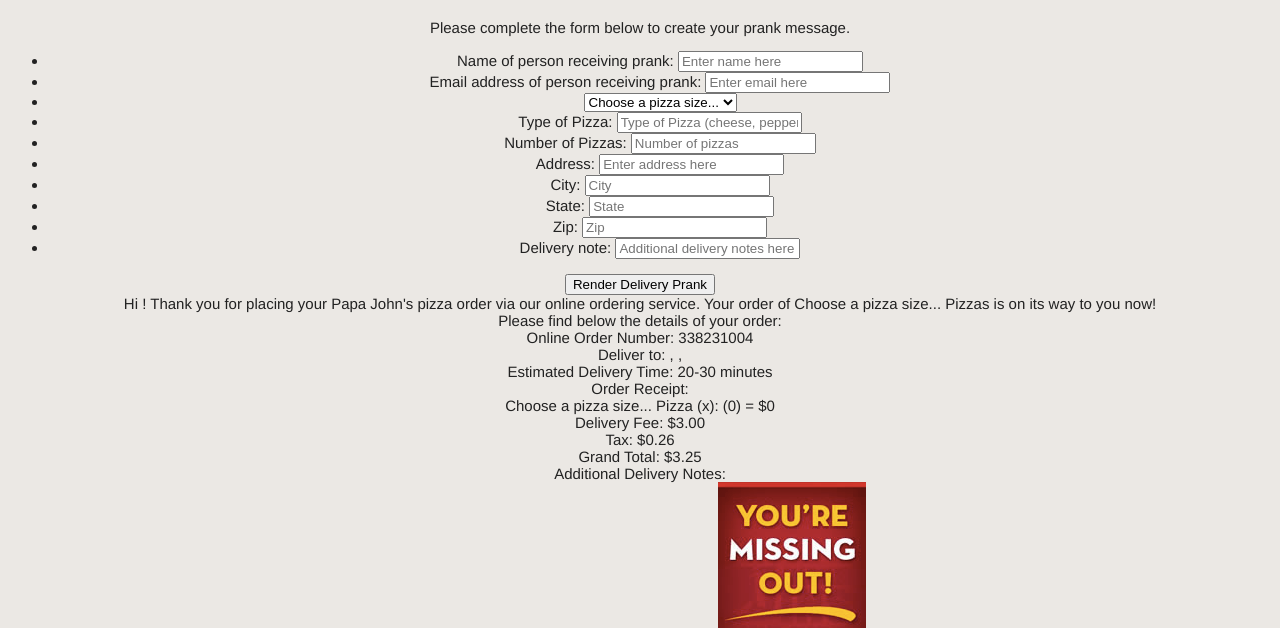
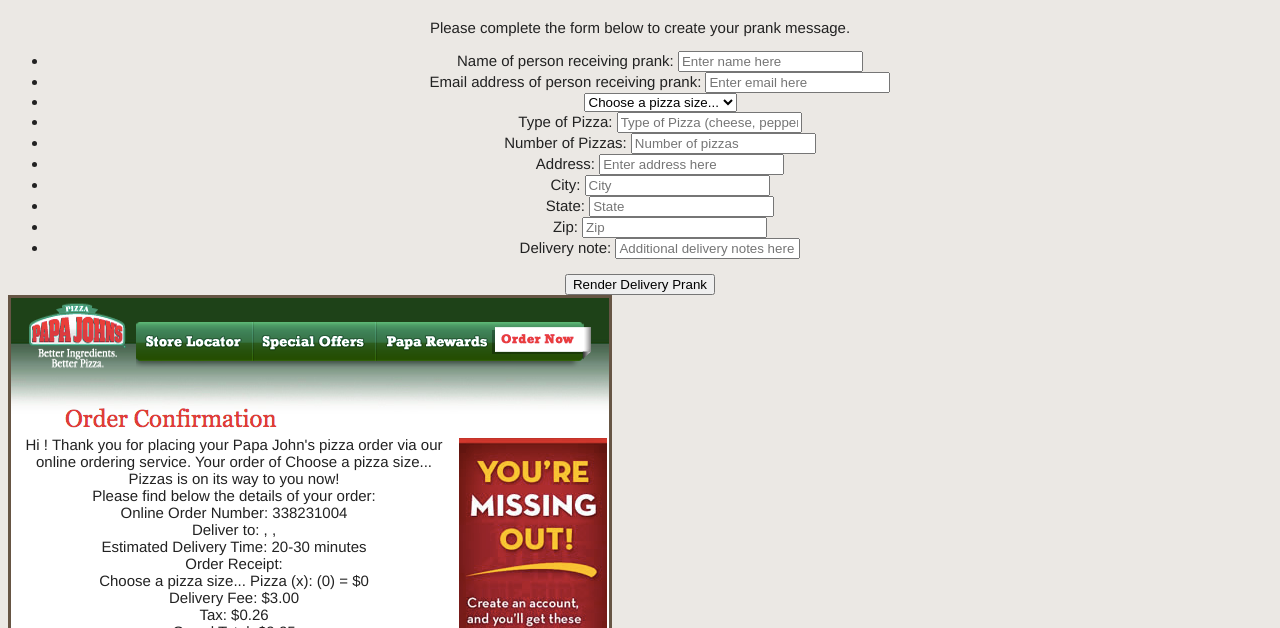
Before and after one commit to picklekitch/OriginalPranksters, a website: page public/food.html in a window 1280 px wide. Both pictures are taken after a click on the button "Render Delivery Prank". Shown: the part 172-800 px from the top of the page. Drawn offline with nearby package versions, Linux system fonts and the light colour scheme.

Commit message:
Got the pizza order generating basically how I want it, need to play around with the text elements of it to make it look more convincing but it functions essentially how I want it to now.

```diff
--- /dev/null
+++ b/public/css/food.css
@@ -0,0 +1,79 @@
+
+
+#foodrendercontainer {
+  border: 3px solid #665544;
+  background-color: #FFFFFF;
+  width: 598px;
+  height: 650px;
+  display: none;
+}
+/*
+#foodrender {
+
+}
+
+#foodrender2 {
+
+}
+
+#foodrender3 {
+
+}
+
+#foodrender4 {
+
+}
+
+#foodrender5 {
+
+}
+
+#foodrender6 {
+
+}
+
+#foodrender7 {
+
+}
+
+#foodrender8 {
+
+}
+
+#foodrender9 {
+
+}
+
+#foodrender10 {
+
+}
+
+#foodrender11 {
+
+}*/
+
+#foodordercontainer {
+  width: 440px;
+  height: 400px;
+  top: 200px;
+  left: 0px;
+  background-color: #FFFFFF;
+  display: inline-block;
+}
+
+#foodphoto1 {
+
+}
+
+#foodphoto2 {
+  float: right;
+  padding: 2px;
+}
+
+#foodphoto3 {
+
+}
+
+#foodphoto4 {
+
+}
--- a/public/food.html
+++ b/public/food.html
@@ -6,6 +6,7 @@
     <title>Pizza Prank</title>
     <script src="https://ajax.googleapis.com/ajax/libs/jquery/1.11.3/jquery.min.js"></script>
     <link href="css/app.css" type="text/css" rel="stylesheet"/>
+    <link href="css/food.css" type="text/css" rel="stylesheet"/>
   </head>
 <body>
 <nav>
@@ -53,21 +54,25 @@
     </ul>
     <input type = "button", value = "Render Delivery Prank" id = "pizzaprank">
   </form>
-  <div id="render"></div>
-  <div id="render2"></div>
-  <div id="render3"></div>
-  <div id="render4"></div>
-  <div id="render5"></div>
-  <div id="render6"></div>
-  <div id="render7"></div>
-  <div id="render8"></div>
-  <div id="render9"></div>
-  <div id="render10"></div>
-  <div id="render11"></div>
-  <img src="img/foodphotohead.jpg" id="foodphoto1">
-  <img src="img/foodphotoside.jpg" id="foodphoto2">
-  <img src="img/foodphotonote.jpg" id="foodphoto3">
-  <img src="img/foodphotofoot.jpg" id="foodphoto4">
+  <div id="foodrendercontainer">
+    <img src="img/foodphotohead.jpg" id="foodphoto1">
+    <div id="foodordercontainer">
+      <div id="foodrender"></div>
+      <div id="foodrender2"></div>
+      <div id="foodrender3"></div>
+      <div id="foodrender4"></div>
+      <div id="foodrender5"></div>
+      <div id="foodrender6"></div>
+      <div id="foodrender7"></div>
+      <div id="foodrender8"></div>
+      <div id="foodrender9"></div>
+      <div id="foodrender10"></div>
+      <div id="foodrender11"></div>
+    </div>
+    <img src="img/foodphotoside.jpg" id="foodphoto2">
+    <img src="img/foodphotonote.jpg" id="foodphoto3">
+    <img src="img/foodphotofoot.jpg" id="foodphoto4">
+  </div>
 <hr>
     <footer>
       <h6>&copy 2015 Will Kitchell, Anson Menzie, David Sheffield and Steven Washington</h6>
--- a/public/js/food.js
+++ b/public/js/food.js
@@ -29,17 +29,17 @@
 };
 
 var renderFood = function(e){
-  $('#render').text('Hi ' + prankster.name + '! Thank you for placing your Papa John\'s pizza order via our online ordering service. Your order of ' + prankster.pizzasOrdered + ' ' + prankster.sizeName + ' ' + prankster.ptype + ' Pizzas is on its way to you now!');
-  $('#render2').text('Please find below the details of your order:')
-  $('#render3').text('Online Order Number: 338231004');
-  $('#render4').text('Deliver to: ' + prankster.address + ', ' + prankster.city + ', ' + prankster.state + ' ' + prankster.zip);
-  $('#render5').text('Estimated Delivery Time: 20-30 minutes');
-  $('#render6').text('Order Receipt:');
-  $('#render7').text(prankster.sizeName + ' ' + prankster.ptype + ' Pizza (x' + prankster.pizzasOrdered + '): ' + prankster.pizzasOrdered + '(' + prankster.size + ') = $' + (prankster.size*prankster.pizzasOrdered));
-  $('#render8').text('Delivery Fee: $3.00');
-  $('#render9').text('Tax: $' + (((prankster.size * prankster.pizzasOrdered) + 3)*.085).toFixed(2));
-  $('#render10').text('Grand Total: $' + (((prankster.size * prankster.pizzasOrdered) + 3)*1.085).toFixed(2));
-  $('#render11').text('Additional Delivery Notes: ' + prankster.note);
+  $('#foodrender').text('Hi ' + prankster.name + '! Thank you for placing your Papa John\'s pizza order via our online ordering service. Your order of ' + prankster.pizzasOrdered + ' ' + prankster.sizeName + ' ' + prankster.ptype + ' Pizzas is on its way to you now!');
+  $('#foodrender2').text('Please find below the details of your order:')
+  $('#foodrender3').text('Online Order Number: 338231004');
+  $('#foodrender4').text('Deliver to: ' + prankster.address + ', ' + prankster.city + ', ' + prankster.state + ' ' + prankster.zip);
+  $('#foodrender5').text('Estimated Delivery Time: 20-30 minutes');
+  $('#foodrender6').text('Order Receipt:');
+  $('#foodrender7').text(prankster.sizeName + ' ' + prankster.ptype + ' Pizza (x' + prankster.pizzasOrdered + '): ' + prankster.pizzasOrdered + '(' + prankster.size + ') = $' + (prankster.size*prankster.pizzasOrdered));
+  $('#foodrender8').text('Delivery Fee: $3.00');
+  $('#foodrender9').text('Tax: $' + (((prankster.size * prankster.pizzasOrdered) + 3)*.085).toFixed(2));
+  $('#foodrender10').text('Grand Total: $' + (((prankster.size * prankster.pizzasOrdered) + 3)*1.085).toFixed(2));
+  $('#foodrender11').text('Additional Delivery Notes: ' + prankster.note);
   console.log('writing the middle section');
 };
 
@@ -47,4 +47,5 @@
   var x = createFood();
   calculateCost(x);
   renderFood();
+  $('#foodrendercontainer').toggle();
 });
```
